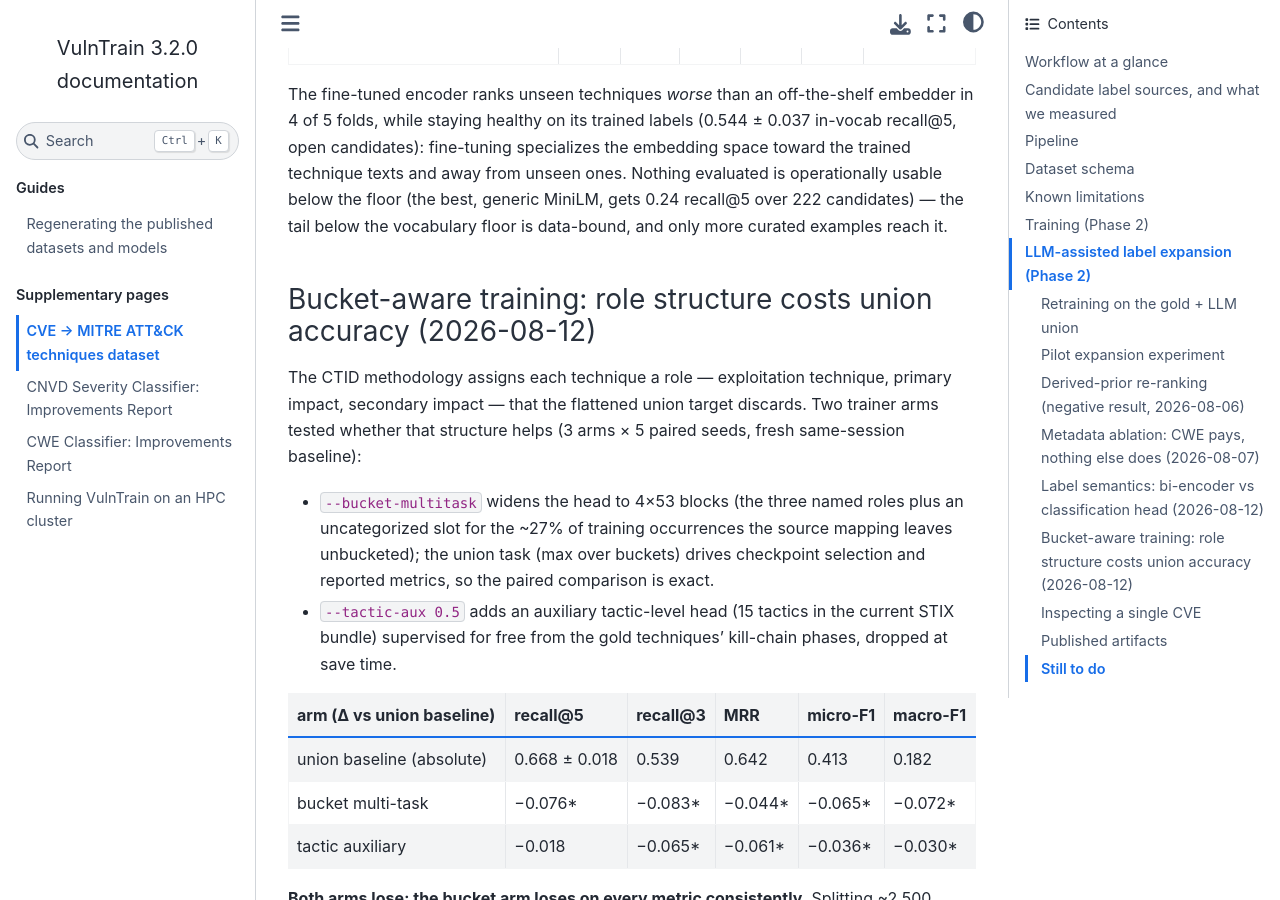
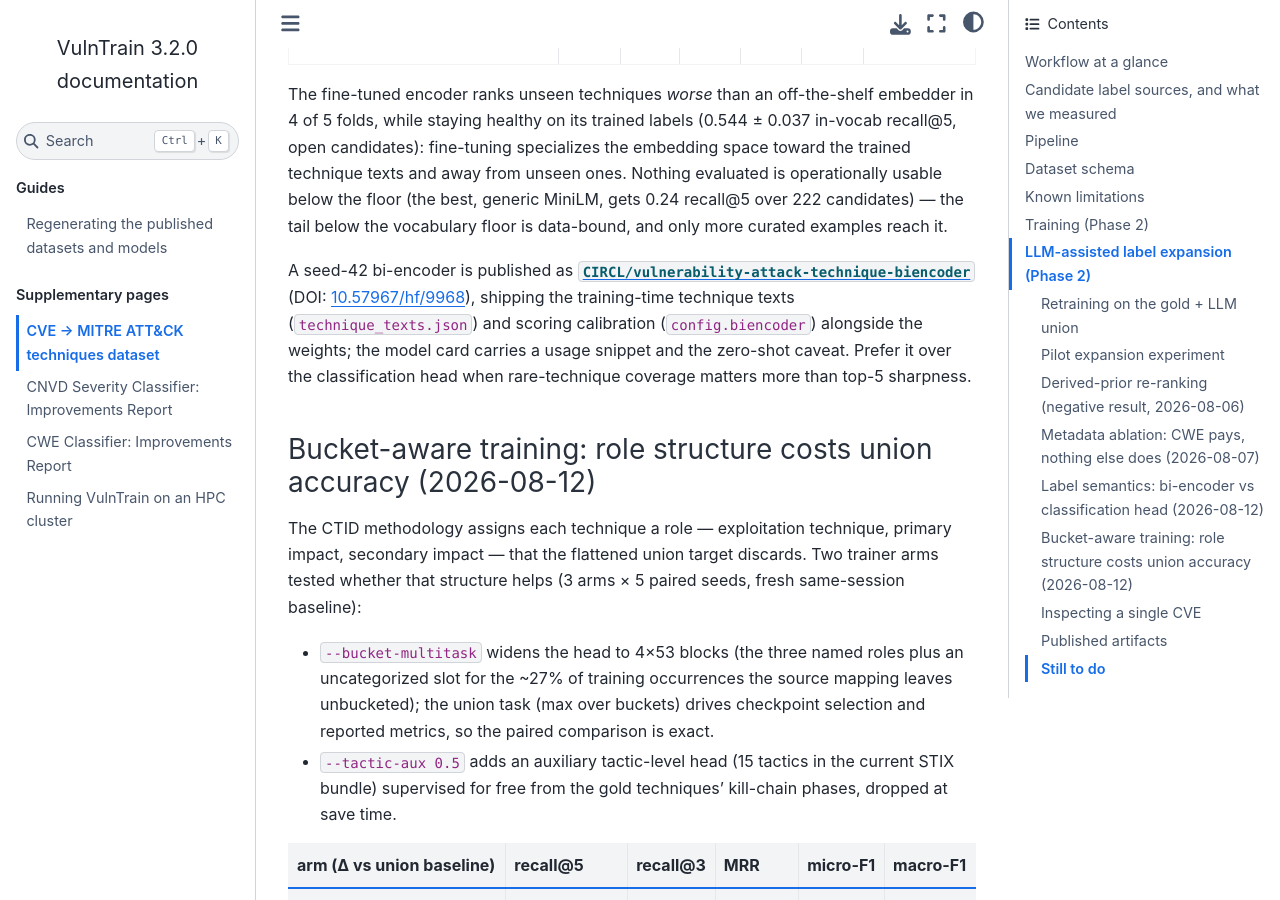
Before and after one commit to vulnerability-lookup/VulnTrain, a Sphinx documentation site: the page built from docs/attack-techniques-dataset.md, in a window 1280 px wide and 900 px high, scrolled down 22022 px. Built offline with Sphinx 7.4.7 and the Sphinx Book theme 1.1.4, drawn with Linux system fonts in a browser that asks for light colours; some of the changed text lies outside the part shown.

Commit message:
chg: [doc] bi-encoder published (DOI 10.57967/hf/9968)

```diff
--- a/docs/attack-techniques-dataset.md
+++ b/docs/attack-techniques-dataset.md
@@ -870,6 +870,15 @@
 0.24 recall@5 over 222 candidates) — the tail below the vocabulary
 floor is data-bound, and only more curated examples reach it.
 
+A seed-42 bi-encoder is published as
+[`CIRCL/vulnerability-attack-technique-biencoder`](https://huggingface.co/CIRCL/vulnerability-attack-technique-biencoder)
+(DOI: [10.57967/hf/9968](https://doi.org/10.57967/hf/9968)), shipping
+the training-time technique texts (`technique_texts.json`) and scoring
+calibration (`config.biencoder`) alongside the weights; the model card
+carries a usage snippet and the zero-shot caveat. Prefer it over the
+classification head when rare-technique coverage matters more than
+top-5 sharpness.
+
 ### Bucket-aware training: role structure costs union accuracy (2026-08-12)
 
 The CTID methodology assigns each technique a role — exploitation
@@ -954,6 +963,10 @@
 - Model [`...-classification-pilot`](https://huggingface.co/CIRCL/vulnerability-attack-technique-classification-pilot)
   — the pilot expansion experiment's checkpoint; superseded, kept only as a
   stage of the released experiment history (deliberately no DOI).
+- Model [`...-attack-technique-biencoder`](https://huggingface.co/CIRCL/vulnerability-attack-technique-biencoder)
+  — the label-semantics bi-encoder (2026-08-12, seed 42): best macro-F1
+  (rare techniques), open-vocabulary capable, zero-shot caveat on the
+  card. DOI: [10.57967/hf/9968](https://doi.org/10.57967/hf/9968)
 
 ### Still to do
 
```
